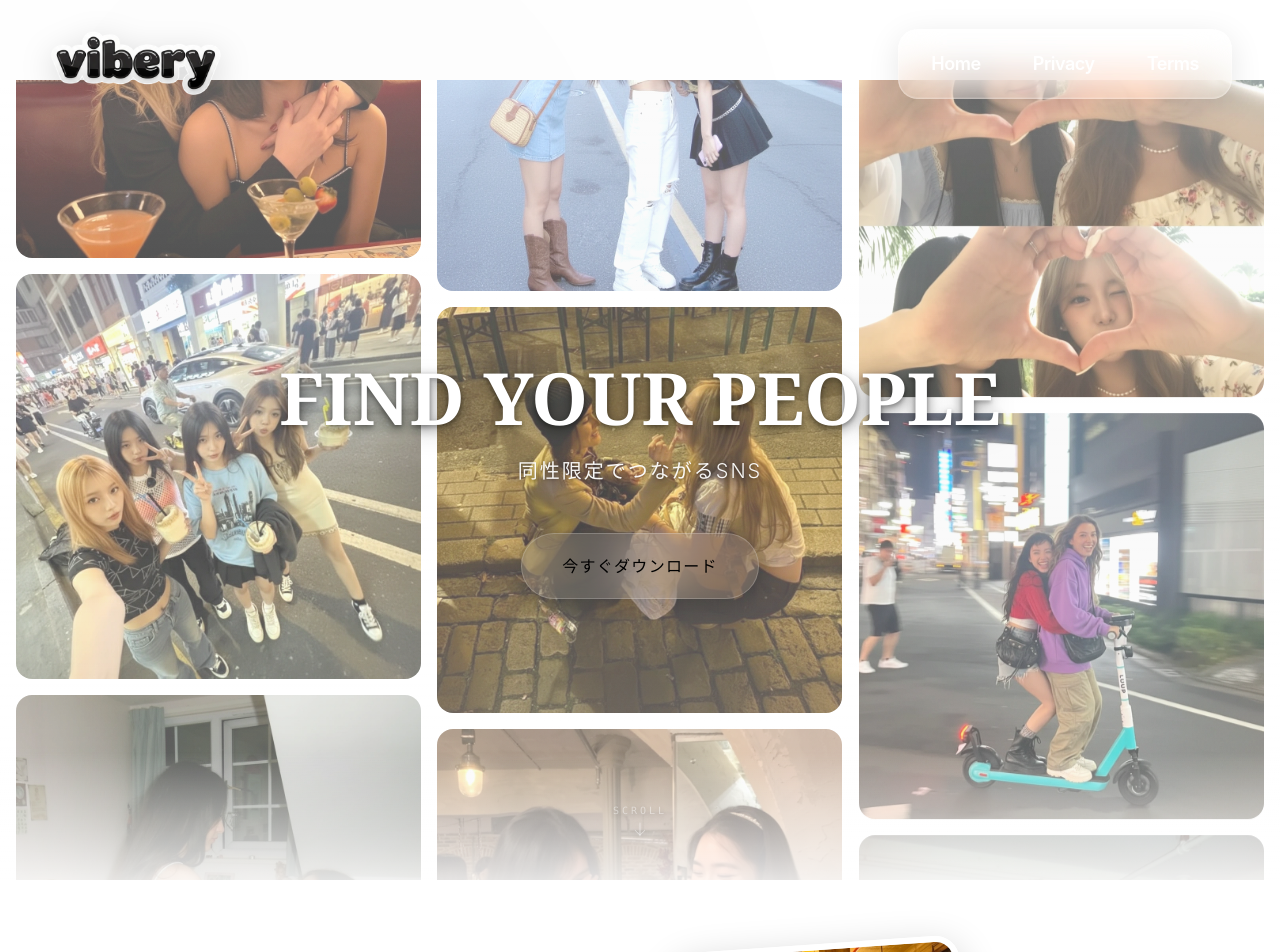
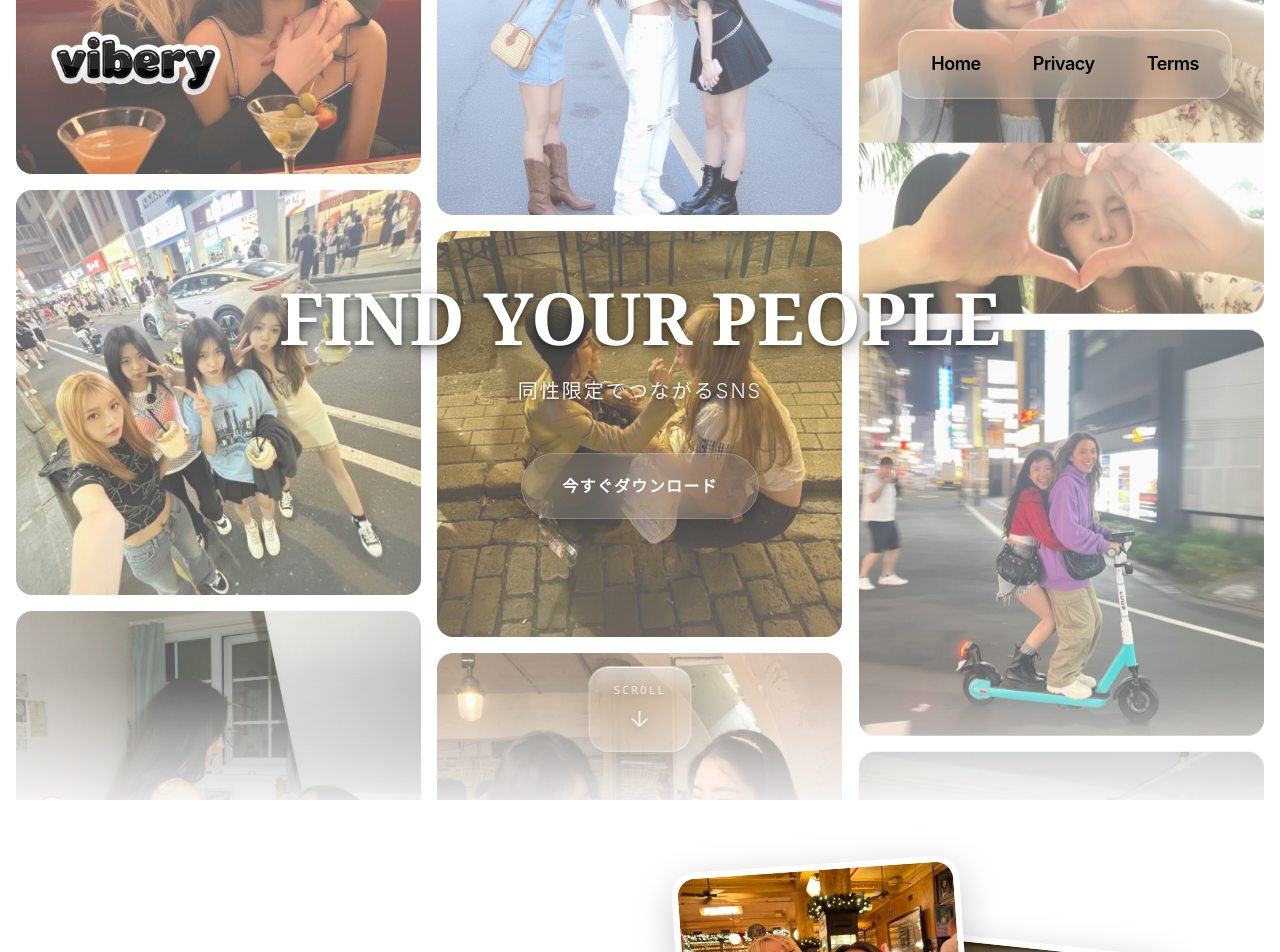
Before and after one commit to chihiro2000/vibery-site, a Next.js app: page / in a window 1280 px wide. Shown: the top 952 px of the page. Built offline with nearby package versions, Linux system fonts and the light colour scheme.

Commit message:
“修正”

```diff
--- a/src/app/layout.tsx
+++ b/src/app/layout.tsx
@@ -181,7 +181,7 @@ export default function RootLayout({
       </head>
       <body className="antialiased">
         <Header />
-        <main className="pt-16 md:pt-20 relative">{children}</main>
+        <main>{children}</main>
         <Footer />
       </body>
     </html>
--- a/src/components/sections/Hero.tsx
+++ b/src/components/sections/Hero.tsx
@@ -1,6 +1,7 @@
 "use client";
 import { useEffect, useState, useRef } from "react";
 import { Button } from "@/components/ui/Button";
+import { ScrollIndicator } from "@/components/ui/ScrollIndicator";
 import { LINKS } from "@/config/links";
 
 // 24枚の画像パス
@@ -32,12 +33,11 @@ export function Hero() {
     let scrollPosition2 = 0;
     let scrollPosition3 = 0;
 
-    const scrollSpeed = 0.5; // 統一されたベーススピード
-    const imageHeight = 300; // 1:1の画像サイズ
+    const scrollSpeed = 0.5;
+    const imageHeight = 300;
     const gap = 16;
     const itemHeight = imageHeight + gap;
 
-    // 各列の画像数（24枚を3列に均等分配: 8枚ずつ）
     const col1Images = 8;
     const col2Images = 8;
     const col3Images = 8;
@@ -46,9 +46,8 @@ export function Hero() {
     const totalHeight2 = itemHeight * col2Images;
     const totalHeight3 = itemHeight * col3Images;
 
-    // 列1と列3の初期位置を下部から開始（上向きスクロール用）
     const initialOffset1 = totalHeight1;
-    const initialOffset3 = totalHeight3 * 0.6; // 列3は少しオフセット
+    const initialOffset3 = totalHeight3 * 0.6;
 
     col1.style.transform = `translateY(-${initialOffset1}px)`;
     col3.style.transform = `translateY(-${initialOffset3}px)`;
@@ -57,21 +56,18 @@ export function Hero() {
     scrollPosition3 = initialOffset3;
 
     const animate = () => {
-      // 列1: 上向きスクロール
       scrollPosition1 -= scrollSpeed;
       if (scrollPosition1 <= 0) {
         scrollPosition1 = totalHeight1;
       }
       col1.style.transform = `translateY(-${scrollPosition1}px)`;
 
-      // 列2: 下向きスクロール
       scrollPosition2 += scrollSpeed;
       if (scrollPosition2 >= totalHeight2) {
         scrollPosition2 = 0;
       }
       col2.style.transform = `translateY(-${scrollPosition2}px)`;
 
-      // 列3: 上向きスクロール（列1より少し遅め）
       scrollPosition3 -= scrollSpeed * 0.85;
       if (scrollPosition3 <= 0) {
         scrollPosition3 = totalHeight3;
@@ -88,21 +84,14 @@ export function Hero() {
     };
   }, []);
 
-  const handleScroll = () => {
-    const nextSection = document.querySelector("main section:nth-child(2)");
-    if (nextSection) {
-      nextSection.scrollIntoView({ behavior: "smooth" });
-    }
-  };
-
   const handleDownload = () => {
     window.open(LINKS.appStore, "_blank", "noopener,noreferrer");
   };
 
   // 画像を3列に均等分配（各列8枚ずつ）
-  const col1Images = images.slice(0, 8); // 1-8
-  const col2Images = images.slice(8, 16); // 9-16
-  const col3Images = images.slice(16, 24); // 17-24
+  const col1Images = images.slice(0, 8);
+  const col2Images = images.slice(8, 16);
+  const col3Images = images.slice(16, 24);
 
   // 各列を3回繰り返してシームレスループ
   const repeatedCol1 = [...col1Images, ...col1Images, ...col1Images];
@@ -258,17 +247,24 @@ export function Hero() {
                   bg-white/[0.08] hover:bg-white/[0.15]
                   backdrop-blur-xl
                   border border-white/20 hover:border-white/30
-                  text-mono-950 hover:text-mono-950
-                  font-medium tracking-[0.08em]
+                  text-white font-bold tracking-[0.08em]
+                  hover:text-white
                   shadow-[0_4px_24px_rgba(0,0,0,0.2)]
-                  hover:shadow-[0_4px_32px_rgba(0,0,0,0.3)]
+                  hover:shadow-[0_8px_40px_rgba(0,0,0,0.35)]
+                  hover:scale-[1.03]
                   transition-all duration-500
                   rounded-full
                   text-sm md:text-base
+                  relative overflow-hidden
+                  group
                 "
                 onClick={handleDownload}
               >
-                今すぐダウンロード
+                <span className="relative z-10">今すぐダウンロード</span>
+                {/* 上品なホバー時のグロー */}
+                <div className="absolute inset-0 opacity-0 group-hover:opacity-100 transition-opacity duration-700 pointer-events-none">
+                  <div className="absolute inset-0 bg-gradient-to-r from-transparent via-white/20 to-transparent translate-x-[-100%] group-hover:translate-x-[100%] transition-transform duration-1000 ease-out" />
+                </div>
               </Button>
             </div>
           </div>
@@ -276,39 +272,14 @@ export function Hero() {
       </div>
 
       {/* Scroll Indicator */}
-      <button
-        onClick={handleScroll}
+      <div
         className={`
-          absolute bottom-8 md:bottom-10 left-1/2 -translate-x-1/2
-          flex flex-col items-center gap-1.5 text-white/50 hover:text-white/70
-          transition-all duration-[2000ms] ease-out cursor-pointer z-20
+          transition-all duration-[2000ms] ease-out
           ${isVisible ? "opacity-100" : "opacity-0"}
         `}
-        style={{
-          textShadow: "0 2px 6px rgba(0, 0, 0, 0.3)",
-        }}
-        aria-label="スクロール"
       >
-        <span className="text-[9px] md:text-[10px] tracking-[0.3em] font-mono uppercase animate-pulse">
-          Scroll
-        </span>
-        <svg
-          className="w-3.5 h-3.5 md:w-4 md:h-4 animate-bounce"
-          fill="none"
-          stroke="currentColor"
-          viewBox="0 0 24 24"
-          strokeWidth={1.5}
-          style={{
-            filter: "drop-shadow(0 2px 4px rgba(0, 0, 0, 0.3))",
-          }}
-        >
-          <path
-            strokeLinecap="round"
-            strokeLinejoin="round"
-            d="M19 14l-7 7m0 0l-7-7m7 7V3"
-          />
-        </svg>
-      </button>
+        <ScrollIndicator />
+      </div>
 
       {/* Bottom Gradient Fade */}
       <div className="absolute bottom-0 left-0 right-0 h-24 md:h-32 bg-gradient-to-t from-white/80 to-transparent pointer-events-none z-10"></div>
--- a/src/components/ui/Header.tsx
+++ b/src/components/ui/Header.tsx
@@ -123,8 +123,8 @@ function NavLink({
       href={href}
       className={cn(
         "relative px-6 py-3 rounded-[16px] text-lg font-semibold tracking-tight",
-        "text-white drop-shadow-[0_0_8px_rgba(255,255,255,0.3)] transition-all duration-300",
-        "hover:bg-white/[0.2] hover:drop-shadow-[0_0_12px_rgba(255,255,255,0.5)]",
+        "text-black transition-all duration-300", // ← 黒文字
+        "hover:bg-black/[0.05] hover:text-black", // ← hover時もうっすらグレー背景
         "active:scale-[0.97]"
       )}
     >
@@ -133,7 +133,6 @@ function NavLink({
   );
 }
 
-// Mobile Navigation Link
 function MobileNavLink({
   href,
   onClick,
@@ -148,10 +147,12 @@ function MobileNavLink({
       href={href}
       onClick={onClick}
       className={cn(
-        "px-6 py-4 text-mono-700 font-medium transition-all duration-200",
-        "hover:bg-white/[0.2] hover:text-mono-950",
-        "active:bg-white/[0.3]",
-        "border-b border-white/[0.1] last:border-b-0"
+        "px-6 py-4 rounded-[12px]",
+        "text-black text-lg font-semibold tracking-tight", // ← 黒文字
+        "transition-all duration-200",
+        "hover:bg-black/[0.05] hover:text-black", // ← hover時にうっすら背景
+        "active:scale-[0.97] active:bg-black/[0.1]",
+        "border-b border-black/[0.05] last:border-b-0"
       )}
     >
       {children}
--- a/src/components/ui/ScrollIndicator.tsx
+++ b/src/components/ui/ScrollIndicator.tsx
@@ -9,31 +9,58 @@ export function ScrollIndicator() {
   };
 
   return (
-    <div className="absolute bottom-0 md:bottom-1 left-1/2 transform -translate-x-1/2">
+    <div className="absolute bottom-8 md:bottom-12 left-1/2 transform -translate-x-1/2 z-30">
       <button
         onClick={handleScrollDown}
-        className="flex flex-col items-center space-y-2 text-mono-400 hover:text-mono-200 transition-colors duration-300 group"
+        className="group relative flex flex-col items-center gap-3 px-6 py-4 rounded-[20px] backdrop-blur-[24px] backdrop-saturate-[180%] bg-white/[0.12] border border-white/[0.3] shadow-[0_8px_32px_rgba(0,0,0,0.12),inset_0_1px_0_rgba(255,255,255,0.7),inset_0_-1px_0_rgba(255,255,255,0.15)] hover:bg-white/[0.18] hover:border-white/[0.4] hover:shadow-[0_12px_40px_rgba(0,0,0,0.18),inset_0_2px_0_rgba(255,255,255,0.8)] transition-all duration-500 ease-out active:scale-[0.96] cursor-pointer"
         aria-label="下にスクロール"
       >
-        <span className="text-xs md:text-sm font-mono uppercase tracking-wider opacity-80 group-hover:opacity-100 transition-opacity">
-          Scroll Down
+        {/* トップハイライト（ガラスの光沢） */}
+        <div className="absolute top-0 left-0 right-0 h-[35%] bg-gradient-to-b from-white/50 to-transparent rounded-t-[20px] pointer-events-none" />
+
+        {/* テキスト */}
+        <span className="relative z-10 text-[10px] md:text-[11px] font-mono uppercase tracking-[0.2em] text-white/80 group-hover:text-white/95 transition-all duration-500 drop-shadow-[0_2px_4px_rgba(0,0,0,0.25)]">
+          Scroll
         </span>
-        <div className="flex flex-col items-center animate-bounce">
+
+        {/* アイコン - 上品なアニメーション */}
+        <div className="relative z-10 flex flex-col items-center">
           <svg
-            className="w-6 h-6 md:w-8 md:h-8 transform group-hover:translate-y-1 transition-transform duration-300"
+            className="w-5 h-5 md:w-6 md:h-6 text-white/75 group-hover:text-white/90 transition-all duration-500 drop-shadow-[0_2px_6px_rgba(0,0,0,0.3)] animate-gentle-float"
             fill="none"
             stroke="currentColor"
             viewBox="0 0 24 24"
+            strokeWidth={2}
+            strokeLinecap="round"
+            strokeLinejoin="round"
           >
-            <path
-              strokeLinecap="round"
-              strokeLinejoin="round"
-              strokeWidth={2}
-              d="M19 14l-7 7m0 0l-7-7m7 7V3"
-            />
+            <path d="M12 5v14M19 12l-7 7-7-7" />
           </svg>
         </div>
+
+        {/* リキッド動きエフェクト（ホバー時） */}
+        <div className="absolute inset-0 opacity-0 group-hover:opacity-100 transition-opacity duration-700 rounded-[20px] overflow-hidden pointer-events-none">
+          <div className="absolute top-0 -left-[100%] w-[200%] h-full bg-gradient-to-r from-transparent via-white/30 to-transparent group-hover:translate-x-[50%] transition-transform duration-1000 ease-out" />
+        </div>
+
+        {/* ボトムシャドウ（内側） */}
+        <div className="absolute bottom-0 left-0 right-0 h-[20%] bg-gradient-to-t from-black/8 to-transparent rounded-b-[20px] pointer-events-none" />
       </button>
+
+      <style jsx>{`
+        @keyframes gentle-float {
+          0%,
+          100% {
+            transform: translateY(0px);
+          }
+          50% {
+            transform: translateY(-4px);
+          }
+        }
+        .animate-gentle-float {
+          animation: gentle-float 2.5s ease-in-out infinite;
+        }
+      `}</style>
     </div>
   );
 }
--- a/src/config/links.ts
+++ b/src/config/links.ts
@@ -7,10 +7,10 @@ export const LINKS = {
   // ソーシャルメディア
   social: {
     threads:
-      "https://www.threads.com/@vibery__official?igshid=NTc4MTIwNjQ2YQ==",
+      "https://www.threads.com/@beingbetweenvibe?igshid=NTc4MTIwNjQ2YQ==",
     instagram:
-      "https://www.instagram.com/vibery__official?igsh=bWI5bzFoODg4eHNu&utm_source=qr",
-    tiktok: "https://www.tiktok.com/@vibery.official0?_t=ZS-8xa0OsotYO8&_r=1",
+      "https://www.instagram.com/beingbetweenvibe?igsh=bWI5bzFoODg4eHNu&utm_source=qr",
+    tiktok: "https://www.tiktok.com/@beingbetween_vibe?_r=1&_t=ZS-91JTM7koIDg",
   },
 
   // 内部ページ
```
